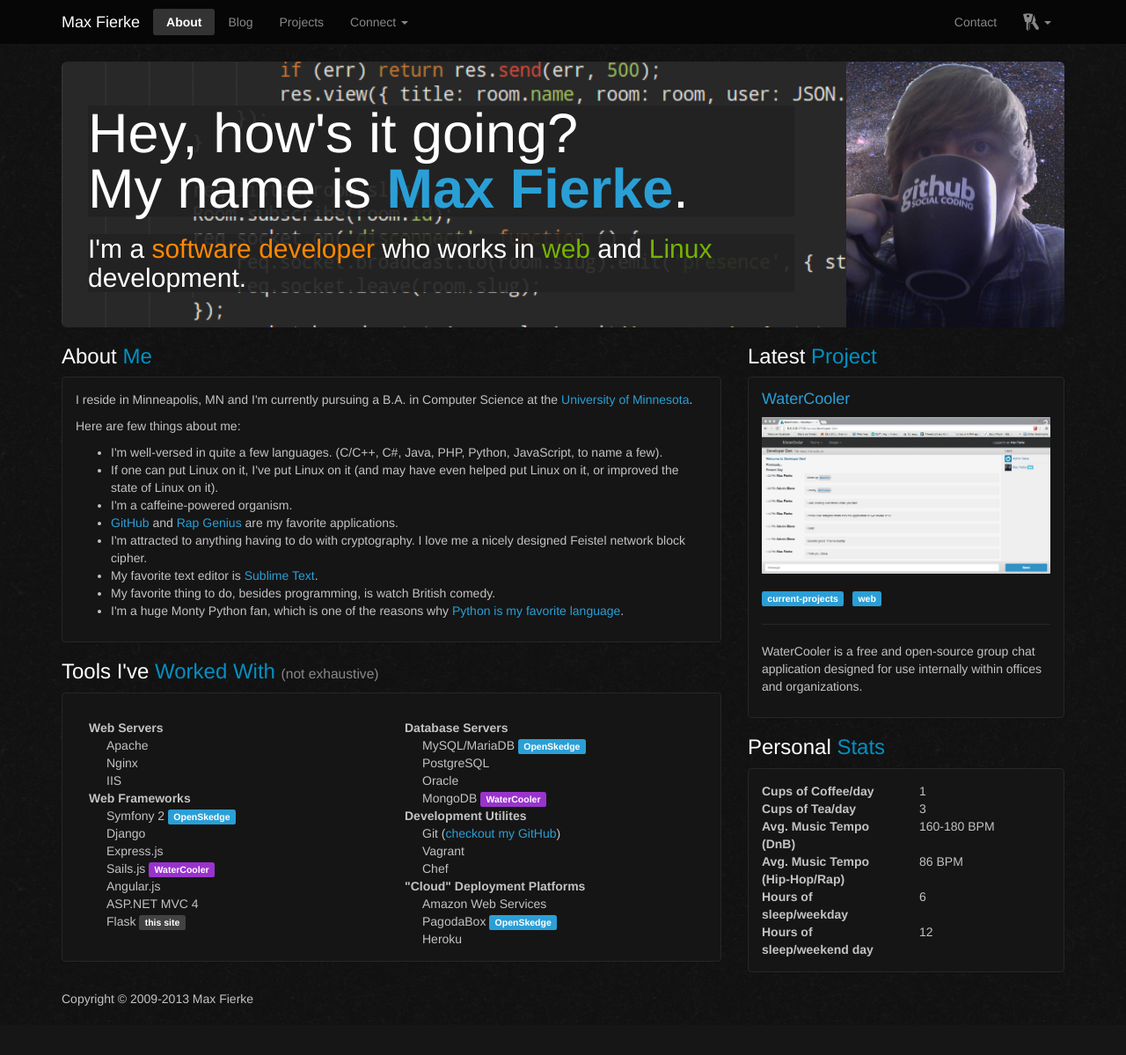
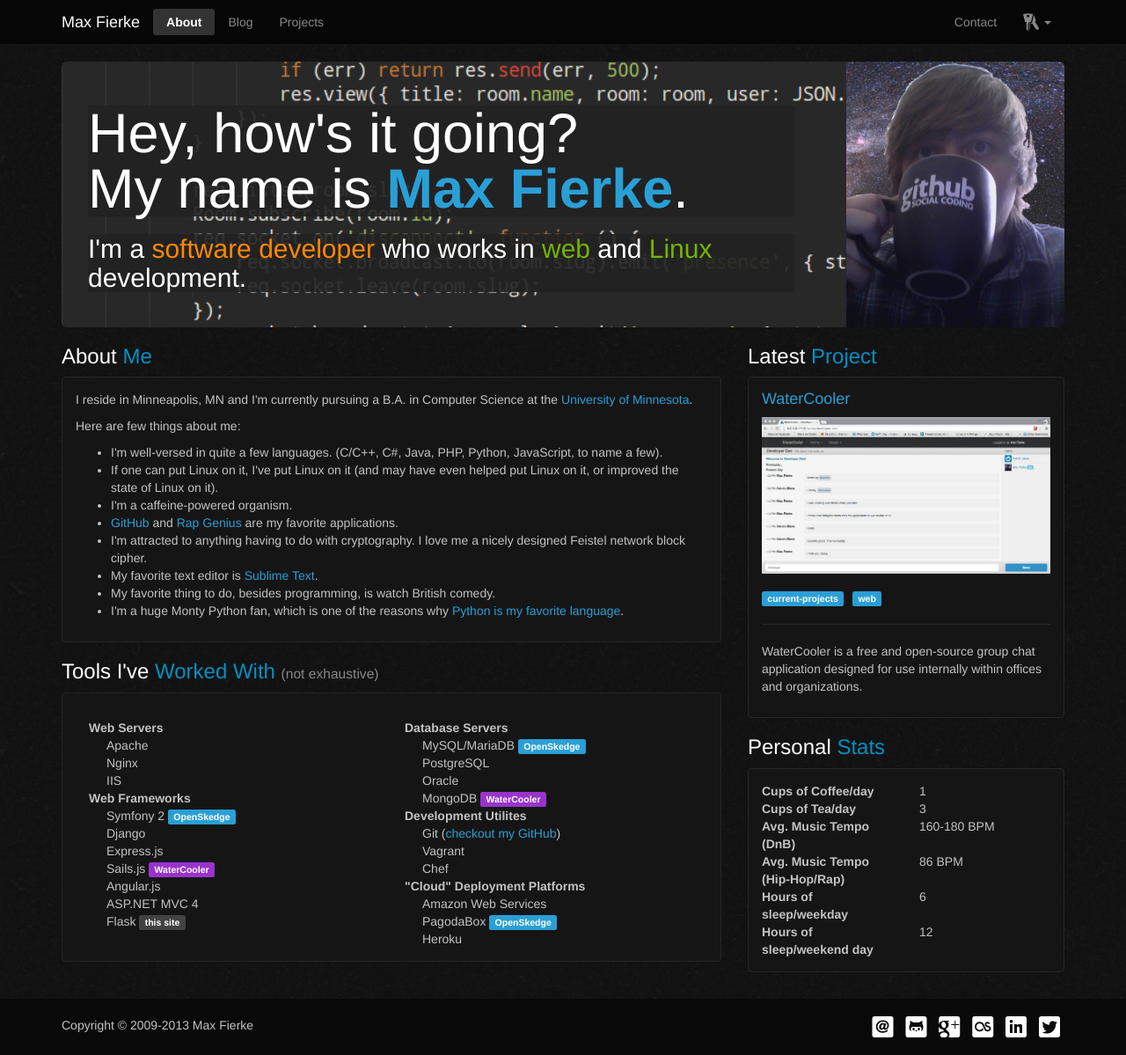
Before and after one commit to maxfierke/dotcom-flask, a Flask app: page / in a window 1280 px wide. Shown: the whole page at 88% size. Before the commit the page ends 1143 px from the top, so only its background shows below. Run offline with Flask 2, Linux system fonts and the light colour scheme; some libraries are stand-ins or nearby versions; some web fonts are replaced.

Commit message:
Move social stuff to footer
Signed-off-by: Max Fierke <max@maxfierke.com>

```diff
--- a/static/css/application.css
+++ b/static/css/application.css
@@ -40,7 +40,19 @@ code {
 }
 
 .footer-page {
+    margin-top: 10px;
+    background-color: #090909;
+    padding-top: 20px;
     padding-bottom: 20px;
+}
+
+.footer-page a {
+    color: #fff;
+}
+
+.footer-page .list-inline {
+    margin: 0;
+    padding: 0;
 }
 
 .navbar {
--- a/templates/layout.html
+++ b/templates/layout.html
@@ -39,16 +39,6 @@
                     <li><a href="/">About</a></li>
                     <li><a href="http://blog.maxfierke.com">Blog</a></li>
                     <li><a href="/projects/">Projects</a></li>
-                    <li class="dropdown">
-                        <a href="#" class="dropdown-toggle" data-toggle="dropdown">Connect <b class="caret"></b></a>
-                        <ul class="dropdown-menu">
-                            <li><a href="https://github.com/maxfierke" target="_blank"><span class="glyphicon-social glyphicon-github"></span> GitHub</a></li>
-                            <li><a href="https://plus.google.com/+MaxFierke" target="_blank"><span class="glyphicon-social glyphicon-google-plus"></span> Google+</a></li>
-                            <li><a href="http://www.last.fm/user/m4xm4n" target="_blank"><span class="glyphicon-social glyphicon-last-fm"></span> Last.fm</a></li>
-                            <li><a href="http://www.linkedin.com/in/maxfierke/" target="_blank"><span class="glyphicon-social glyphicon-linked-in"></span> LinkedIn</a></li>
-                            <li><a href="https://twitter.com/m4xm4n" target="_blank"><span class="glyphicon-social glyphicon-twitter"></span> Twitter</a></li>
-                        </ul>
-                    </li>
                 </ul>
                 <ul class="nav navbar-nav navbar-right">
                     <li><a href="#contact" data-toggle="modal" data-target="#contact">Contact</a></li>
@@ -70,6 +60,33 @@
     <footer class="footer-page">
         <div class="container">
             Copyright &copy; 2009-2013 Max Fierke
+            <div class="pull-right">
+                <ul class="list-inline">
+                    <li><a href="#contact" data-toggle="modal" data-target="#contact">
+                        <span class="glyphicon-social glyphicon-e-mail"></span>
+                        <span class="sr-only">Email</span></a>
+                    </li>
+                    <li><a href="https://github.com/maxfierke" target="_blank">
+                        <span class="glyphicon-social glyphicon-github"></span>
+                        <span class="sr-only">GitHub</span></a>
+                    </li>
+                    <li><a href="https://plus.google.com/+MaxFierke" target="_blank">
+                        <span class="glyphicon-social glyphicon-google-plus"></span>
+                        <span class="sr-only">Google+</span></a>
+                    </li>
+                    <li><a href="http://www.last.fm/user/m4xm4n" target="_blank">
+                        <span class="glyphicon-social glyphicon-last-fm"></span>
+                        <span class="sr-only">Last.fm</span></a>
+                    </li>
+                    <li><a href="http://www.linkedin.com/in/maxfierke/" target="_blank">
+                        <span class="glyphicon-social glyphicon-linked-in"></span>
+                        <span class="sr-only">LinkedIn</span></a></li>
+                    <li><a href="https://twitter.com/m4xm4n" target="_blank">
+                        <span class="glyphicon-social glyphicon-twitter"></span>
+                        <span class="sr-only">Twitter</span></a>
+                    </li>
+                </ul>
+            </div>
         </div>
     </footer>
     {% include "contact_modal.html" %}
```
